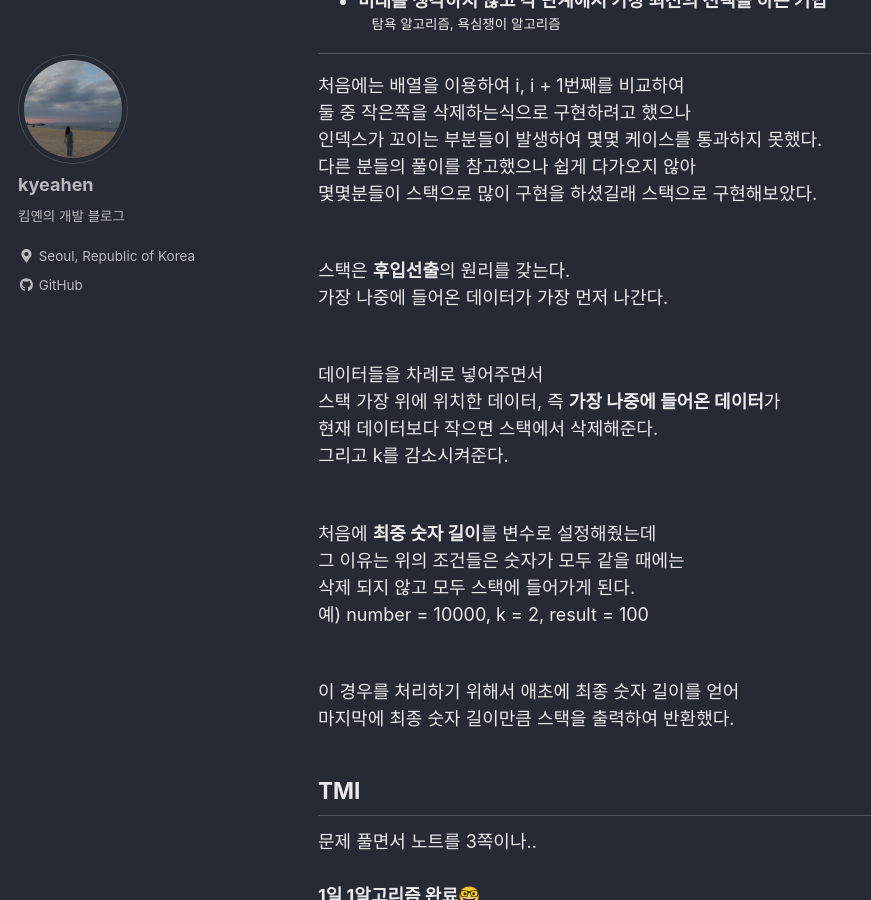
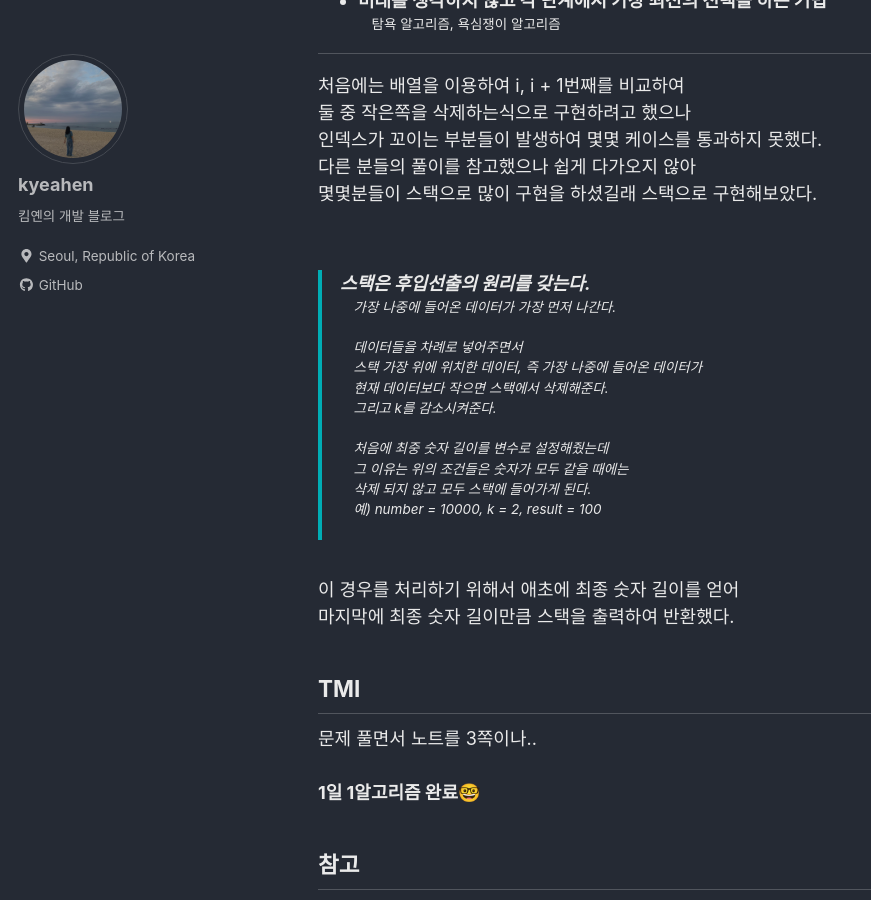
Before and after one commit to kyeahen/kyeahen.github.io, a Jekyll site: the page built from _posts/2020-03-09-[프로그래머스] 42883 큰 수 만들기.md, in a window 1280 px wide and 900 px high, scrolled down 1317 px. Shown: the whole window, without its empty margins (0-871 px from the left). Built offline with Jekyll 4.4.1, drawn with Linux system fonts in a browser that asks for light colours; cached includes are drawn as plain includes; nearby versions of some CDN libraries; comment, search, counter and statistics services are not loaded.

Commit message:
Modify post 42883 큰 수 만들기

```diff
--- a/_posts/2020-03-09-[프로그래머스] 42883 큰 수 만들기.md
+++ b/_posts/2020-03-09-[프로그래머스] 42883 큰 수 만들기.md
@@ -38,19 +38,16 @@ comments: true
 인덱스가 꼬이는 부분들이 발생하여 몇몇 케이스를 통과하지 못했다. <br>
 다른 분들의 풀이를 참고했으나 쉽게 다가오지 않아 <br>
 몇몇분들이 스택으로 많이 구현을 하셨길래 스택으로 구현해보았다. <br>
-<br/>
-
-스택은 **후입선출**의 원리를 갖는다. <br>
-가장 나중에 들어온 데이터가 가장 먼저 나간다. <br>
-<br/>
-
+<br>
+> 스택은 후입선출의 원리를 갖는다. <br>
+> : 가장 나중에 들어온 데이터가 가장 먼저 나간다. <br>
+<br>
 데이터들을 차례로 넣어주면서 <br>
-스택 가장 위에 위치한 데이터, 즉 **가장 나중에 들어온 데이터**가 <br>
+스택 가장 위에 위치한 데이터, 즉 가장 나중에 들어온 데이터가 <br>
 현재 데이터보다 작으면 스택에서 삭제해준다. <br>
 그리고 k를 감소시켜준다. <br>
-<br/>
-
-처음에 **최중 숫자 길이**를 변수로 설정해줬는데<br>
+<br>
+처음에 최중 숫자 길이를 변수로 설정해줬는데<br>
 그 이유는 위의 조건들은 숫자가 모두 같을 때에는<br>
 삭제 되지 않고 모두 스택에 들어가게 된다. <br>
 예) number = 10000, k = 2, result = 100 <br>
```
